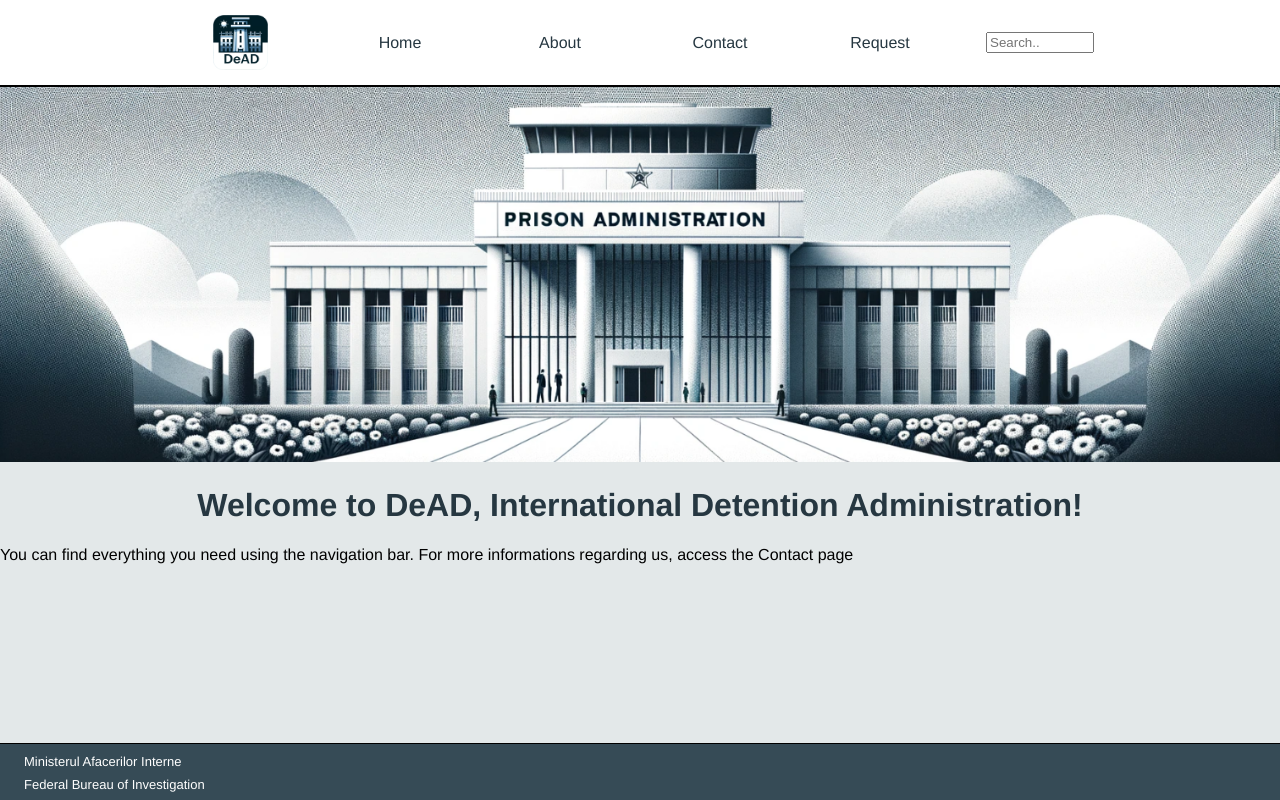
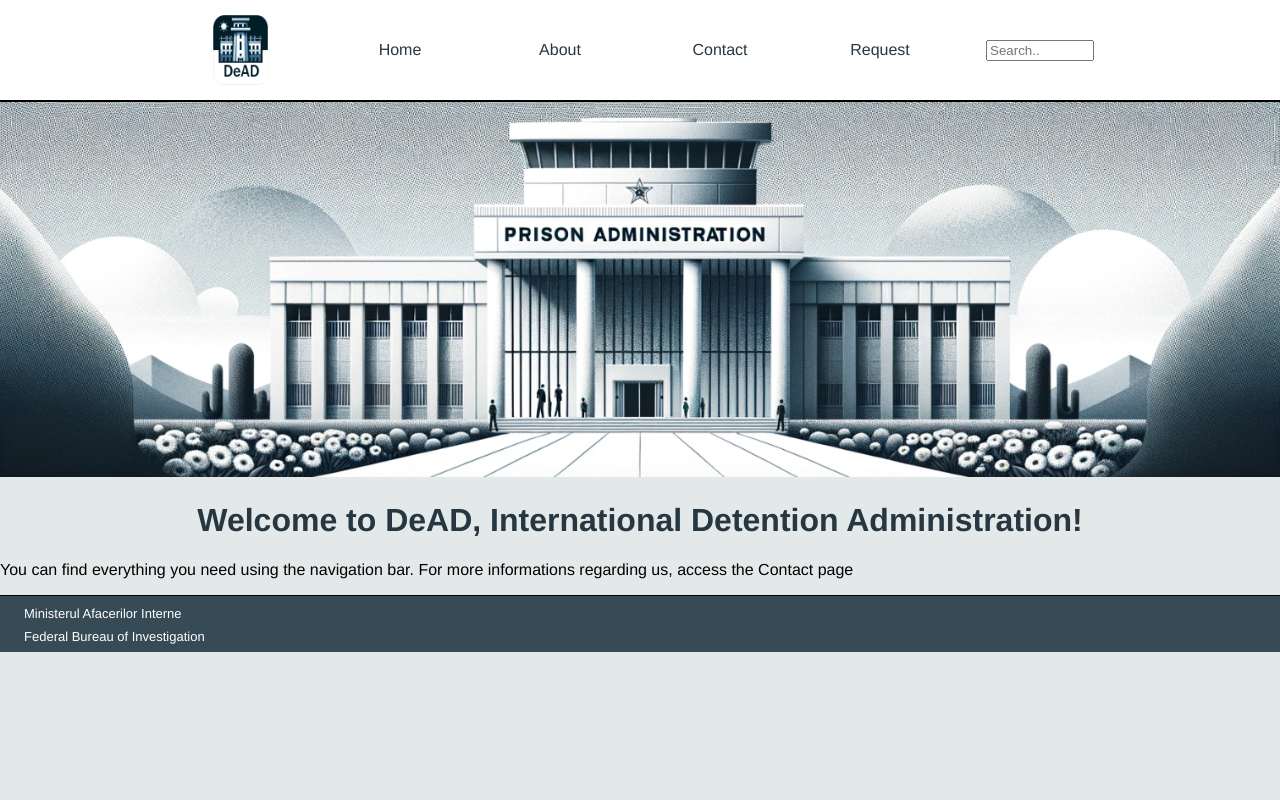
Before and after one commit to Marcu123/DeAD, a PHP site: page /public/index.html in a window 1280 px wide. Run offline with PHP 8.4, Linux system fonts and the light colour scheme.

Commit message:
Fixed Footer

```diff
--- a/public/index.html
+++ b/public/index.html
@@ -11,7 +11,7 @@
     <header>
         <nav class="main-menu">
             <ul class="menu-list">
-                <li class="menu-list__element"><img src="../src/assets/logo.png" width="55px" height="55px"></li>
+                <li class="menu-list__element"><img src="../src/assets/logo.png" width="55px" height="70px"></li>
                 <li class="menu-list__element"><a class="menu-list__link" href="index.html">Home</a></li>
                 <li class="menu-list__element"><a class="menu-list__link"  href="../src/pages/about.html">About</a></li>
                 <li class="menu-list__element"><a class="menu-list__link" href="../src/pages/contact.html">Contact</a></li>
--- a/src/styles/index.css
+++ b/src/styles/index.css
@@ -60,7 +60,7 @@ body {
   width: 100%;
   height: 2.5rem;
   background-color: #364b56;
-  position: absolute;
+  position: relative;
   bottom: 0;
   padding-top: 0.5rem;
   padding-bottom: 0.5rem;
--- a/src/styles/index.scss
+++ b/src/styles/index.scss
@@ -63,7 +63,7 @@ body{
     height: 2.5rem;
     background-color: base.$footer-color;
 
-    position: absolute;
+    position: relative;
     bottom: 0;
 
     padding-top: 0.5rem;
```
